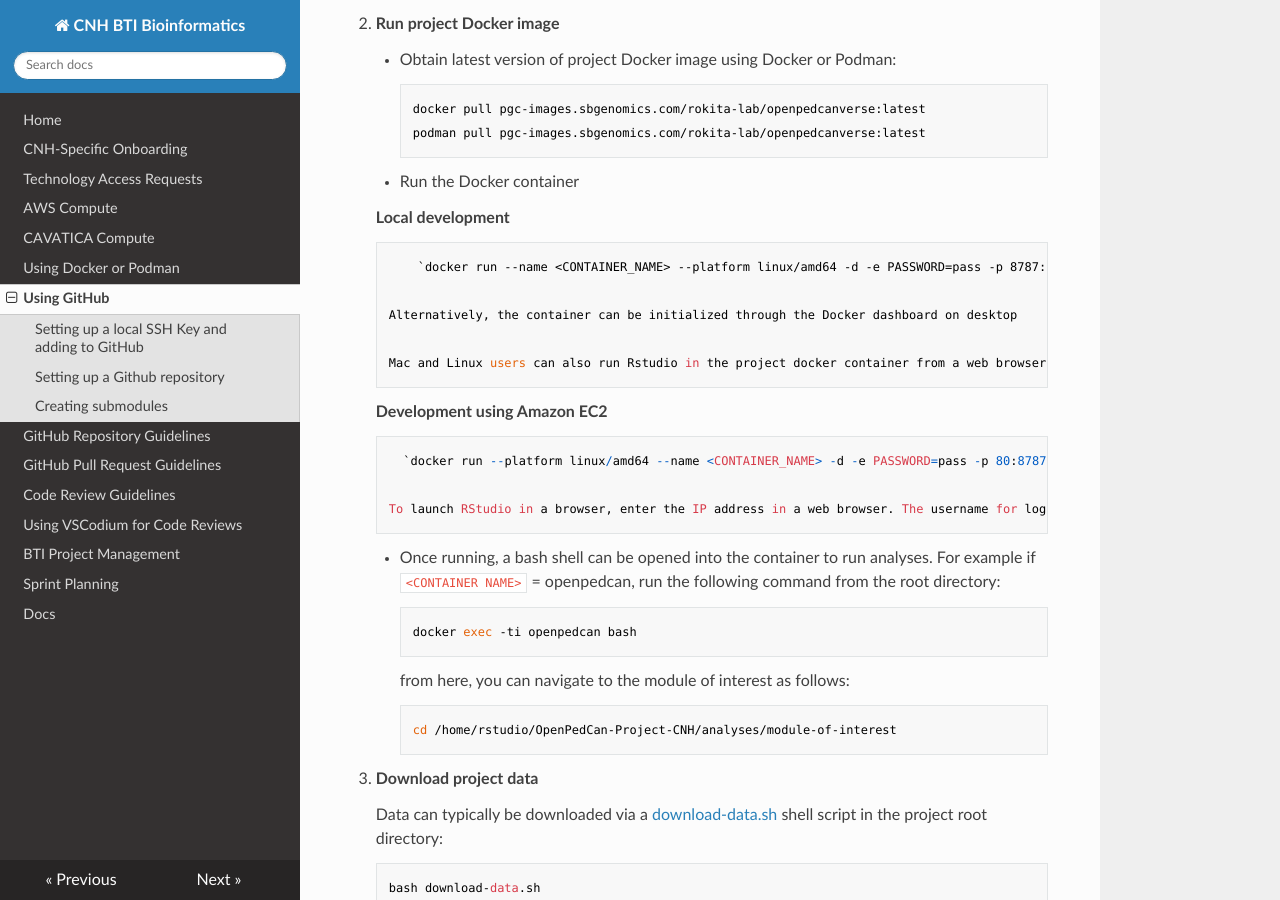
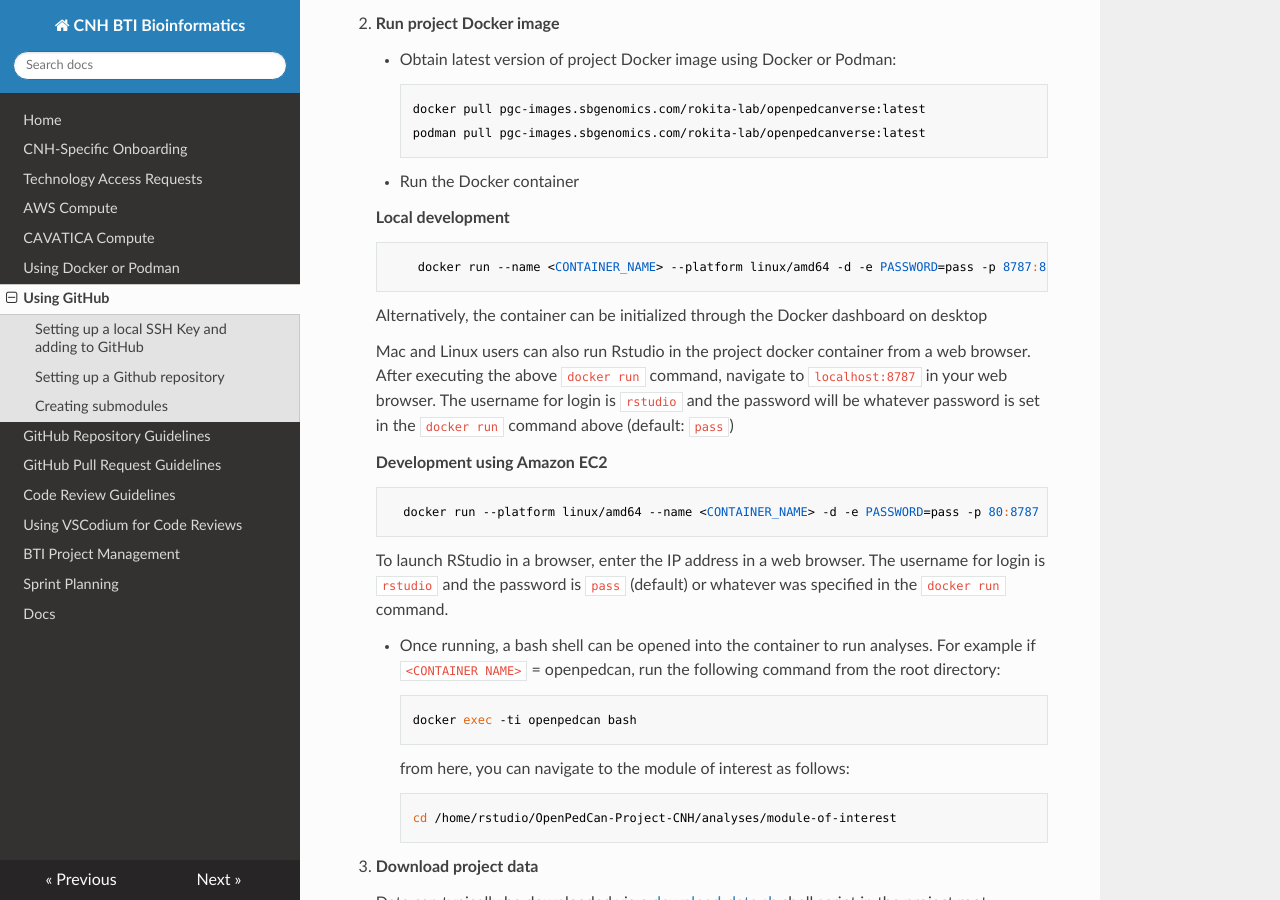
Before and after one commit to childrens-bti/bti-bfx-docs, an MkDocs documentation site: the page built from docs/github-general.md, in a window 1280 px wide and 900 px high, scrolled down 652 px. Built offline with MkDocs 1.6.1, drawn with Linux system fonts in a browser that asks for light colours; nearby versions of some CDN libraries.

Commit message:
fix formatting round 2

```diff
--- a/docs/github-general.md
+++ b/docs/github-general.md
@@ -35,17 +35,17 @@ Add this new SSH key to your profile in GitHub by following [these instructions]
 
       __Local development__
 
-            `docker run --name <CONTAINER_NAME> --platform linux/amd64 -d -e PASSWORD=pass -p 8787:8787 -v $PWD:/home/rstudio/OpenPedCan-Project-CNH pgc-images.sbgenomics.com/rokita-lab/openpedcanverse:latest`
+            docker run --name <CONTAINER_NAME> --platform linux/amd64 -d -e PASSWORD=pass -p 8787:8787 -v $PWD:/home/rstudio/OpenPedCan-Project-CNH pgc-images.sbgenomics.com/rokita-lab/openpedcanverse:latest
 
-        Alternatively, the container can be initialized through the Docker dashboard on desktop
+      Alternatively, the container can be initialized through the Docker dashboard on desktop
 
-        Mac and Linux users can also run Rstudio in the project docker container from a web browser. After executing the above `docker run` command, navigate to `localhost:8787` in your web browser. The username for login is `rstudio` and the password will be whatever password is set in the `docker run` command above (default: `pass`)
+      Mac and Linux users can also run Rstudio in the project docker container from a web browser. After executing the above `docker run` command, navigate to `localhost:8787` in your web browser. The username for login is `rstudio` and the password will be whatever password is set in the `docker run` command above (default: `pass`)
 
       __Development using Amazon EC2__
 
-          `docker run --platform linux/amd64 --name <CONTAINER_NAME> -d -e PASSWORD=pass -p 80:8787 -v $PWD:/home/rstudio/OpenPedCan-Project-CNH pgc-images.sbgenomics.com/rokita-lab/openpedcanverse:latest`
+          docker run --platform linux/amd64 --name <CONTAINER_NAME> -d -e PASSWORD=pass -p 80:8787 -v $PWD:/home/rstudio/OpenPedCan-Project-CNH pgc-images.sbgenomics.com/rokita-lab/openpedcanverse:latest
 
-        To launch RStudio in a browser, enter the IP address in a web browser. The username for login is `rstudio` and the password is `pass` (default) or whatever was specified in the `docker run` command.
+      To launch RStudio in a browser, enter the IP address in a web browser. The username for login is `rstudio` and the password is `pass` (default) or whatever was specified in the `docker run` command.
 
 
     - Once running, a bash shell can be opened into the container to run analyses. For example if `<CONTAINER NAME>` = openpedcan, run the following command from the root directory:
```
